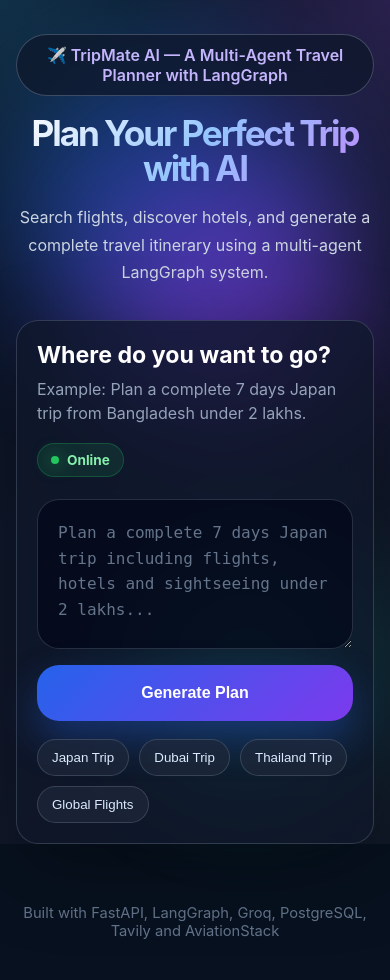
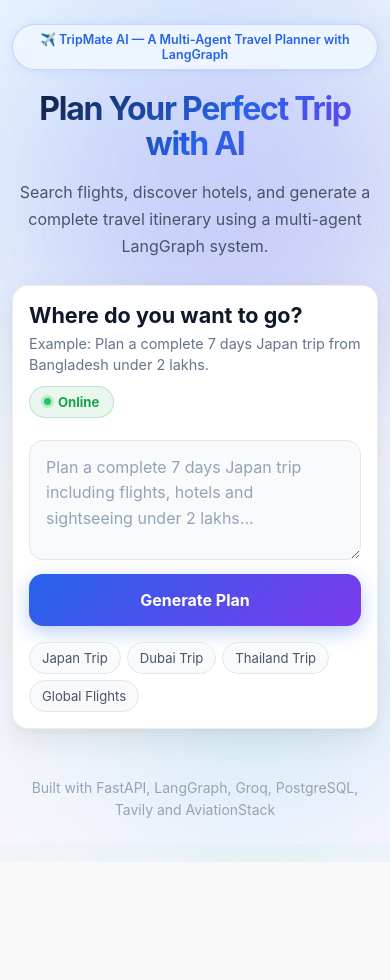
Before and after one commit to Hamza-Ghaffar/mlops-engineering-journey, a FastAPI app: page / in a window 390 px wide. After the commit the page ends 862 px from the top, so only its background shows below. Run offline with FastAPI, Linux system fonts and the light colour scheme; parts of the project's set-up code (start-up, migrations or seed data) failed here and were passed over; some libraries are stand-ins or nearby versions.

Commit message:
feat(ui): light theme, full responsive layout
- Replace dark (#07111f) background with light (#f1f5f9) base
- Cards: white background with soft shadow, 24px radius
- Hero h1: dark-to-blue-to-purple gradient text
- Textarea: light gray bg, blue focus ring
- Quick-prompt chips: light border, blue hover
- Tablet (<=768px): card-header stacks vertically, action buttons full-width
- Mobile (<=480px): input stacks vertically, button full-width 52px touch target
- Table: overflow-x scroll on small screens
- Tested: Docker build OK, WORKDIR and static files verified in WSL

```diff
--- a/AI_System_Project_v1_Trip_planner/static/style.css
+++ b/AI_System_Project_v1_Trip_planner/static/style.css
@@ -13,110 +19,116 @@
     "Segoe UI",
     sans-serif;
   min-height: 100vh;
-  background: #07111f;
-  color: #ffffff;
+  background: #f1f5f9;
+  color: #0f172a;
   overflow-x: hidden;
+  -webkit-font-smoothing: antialiased;
 }
 
+/* =============================================
+   Background
+   ============================================= */
 .page-bg {
   position: fixed;
   inset: 0;
   z-index: -1;
-  background:
-    radial-gradient(
-      circle at top left,
-      rgba(56, 189, 248, 0.18),
-      transparent 32%
-    ),
-    radial-gradient(
-      circle at top right,
-      rgba(168, 85, 247, 0.18),
-      transparent 28%
-    ),
-    linear-gradient(135deg, #07111f 0%, #0f172a 45%, #111827 100%);
+  background: linear-gradient(145deg, #f0f9ff 0%, #f1f5f9 45%, #faf5ff 100%);
 }
 
 .gradient-circle {
   position: absolute;
   border-radius: 999px;
-  filter: blur(60px);
-  opacity: 0.45;
+  filter: blur(90px);
+  opacity: 0.16;
+  pointer-events: none;
 }
 
 .circle-1 {
-  width: 300px;
-  height: 300px;
-  background: #2563eb;
-  top: 8%;
-  left: 5%;
+  width: 480px;
+  height: 480px;
+  background: #3b82f6;
+  top: -8%;
+  left: -8%;
 }
 
 .circle-2 {
-  width: 260px;
-  height: 260px;
-  background: #9333ea;
-  top: 20%;
-  right: 8%;
+  width: 360px;
+  height: 360px;
+  background: #8b5cf6;
+  top: 5%;
+  right: -6%;
 }
 
 .circle-3 {
-  width: 220px;
-  height: 220px;
-  background: #14b8a6;
-  bottom: 8%;
-  left: 35%;
+  width: 300px;
+  height: 300px;
+  background: #06b6d4;
+  bottom: 2%;
+  left: 28%;
 }
 
+/* =============================================
+   Layout
+   ============================================= */
 .app-container {
   width: min(1120px, calc(100% - 32px));
   margin: 0 auto;
-  padding: 56px 0 30px;
+  padding: 52px 0 28px;
 }
 
+/* =============================================
+   Hero
+   ============================================= */
 .hero-section {
   text-align: center;
-  margin-bottom: 34px;
+  margin-bottom: 32px;
 }
 
 .badge {
   display: inline-flex;
   align-items: center;
   gap: 8px;
-  padding: 10px 18px;
-  border: 1px solid rgba(148, 163, 184, 0.35);
+  padding: 9px 20px;
+  border: 1.5px solid rgba(37, 99, 235, 0.22);
   border-radius: 999px;
-  background: rgba(15, 23, 42, 0.72);
-  backdrop-filter: blur(16px);
-  color: #c4b5fd;
+  background: rgba(239, 246, 255, 0.95);
+  color: #2563eb;
   font-weight: 600;
-  margin-bottom: 20px;
+  font-size: 0.9rem;
+  margin-bottom: 22px;
+  box-shadow: 0 1px 8px rgba(37, 99, 235, 0.1);
 }
 
 .hero-section h1 {
-  font-size: clamp(2.2rem, 6vw, 5rem);
-  line-height: 1;
-  letter-spacing: -0.06em;
+  font-size: clamp(2rem, 6vw, 4.5rem);
+  line-height: 1.08;
+  letter-spacing: -0.04em;
   margin-bottom: 18px;
-  background: linear-gradient(135deg, #ffffff, #93c5fd, #c084fc);
+  background: linear-gradient(135deg, #0f172a 0%, #2563eb 55%, #7c3aed 100%);
   -webkit-background-clip: text;
   -webkit-text-fill-color: transparent;
+  background-clip: text;
 }
 
 .hero-section p {
-  max-width: 760px;
+  max-width: 700px;
   margin: 0 auto;
-  color: #cbd5e1;
-  font-size: 1.1rem;
+  color: #475569;
+  font-size: 1.08rem;
   line-height: 1.7;
 }
 
+/* =============================================
+   Cards
+   ============================================= */
 .planner-card,
 .result-section {
-  background: rgba(15, 23, 42, 0.76);
-  border: 1px solid rgba(148, 163, 184, 0.26);
-  box-shadow: 0 24px 80px rgba(0, 0, 0, 0.35);
-  backdrop-filter: blur(20px);
-  border-radius: 28px;
+  background: #ffffff;
+  border: 1px solid rgba(0, 0, 0, 0.07);
+  box-shadow:
+    0 4px 6px rgba(0, 0, 0, 0.04),
+    0 12px 32px rgba(0, 0, 0, 0.07);
+  border-radius: 24px;
 }
 
 .planner-card {
@@ -128,124 +140,163 @@
   display: flex;
   align-items: flex-start;
   justify-content: space-between;
-  gap: 18px;
+  gap: 16px;
   margin-bottom: 22px;
+  flex-wrap: wrap;
 }
 
 .card-header h2,
 .result-header h2 {
-  font-size: 1.45rem;
-  margin-bottom: 8px;
+  font-size: 1.35rem;
+  font-weight: 700;
+  color: #0f172a;
+  margin-bottom: 5px;
 }
 
 .card-header p,
 .result-header p {
-  color: #94a3b8;
+  color: #64748b;
+  font-size: 0.9rem;
   line-height: 1.5;
 }
 
+/* Status pill */
 .status-pill {
-  display: flex;
+  display: inline-flex;
   align-items: center;
-  gap: 8px;
-  background: rgba(34, 197, 94, 0.12);
-  color: #86efac;
-  border: 1px solid rgba(34, 197, 94, 0.25);
-  padding: 8px 13px;
+  gap: 7px;
+  background: rgba(22, 163, 74, 0.09);
+  color: #16a34a;
+  border: 1px solid rgba(22, 163, 74, 0.22);
+  padding: 7px 14px;
   border-radius: 999px;
   font-weight: 700;
-  font-size: 0.85rem;
+  font-size: 0.82rem;
   white-space: nowrap;
+  flex-shrink: 0;
 }
 
 .status-dot {
-  width: 8px;
-  height: 8px;
+  width: 7px;
+  height: 7px;
   border-radius: 50%;
   background: #22c55e;
-  box-shadow: 0 0 18px #22c55e;
+  box-shadow: 0 0 0 3px rgba(34, 197, 94, 0.25);
+  flex-shrink: 0;
 }
 
+/* =============================================
+   Input Area
+   ============================================= */
 .input-area {
   display: grid;
   grid-template-columns: 1fr auto;
-  gap: 16px;
+  gap: 14px;
   align-items: stretch;
 }
 
 textarea {
   width: 100%;
-  min-height: 150px;
+  min-height: 140px;
   resize: vertical;
-  border: 1px solid rgba(148, 163, 184, 0.24);
-  border-radius: 22px;
-  background: rgba(2, 6, 23, 0.64);
-  color: #ffffff;
-  padding: 20px;
+  border: 1.5px solid #e2e8f0;
+  border-radius: 18px;
+  background: #f8fafc;
+  color: #0f172a;
+  padding: 18px;
   font-size: 1rem;
+  font-family: inherit;
   line-height: 1.6;
   outline: none;
-  transition: 0.25s ease;
+  transition:
+    border-color 0.2s,
+    background 0.2s,
+    box-shadow 0.2s;
 }
 
 textarea:focus {
-  border-color: rgba(96, 165, 250, 0.85);
-  box-shadow: 0 0 0 4px rgba(59, 130, 246, 0.18);
+  border-color: #3b82f6;
+  background: #ffffff;
+  box-shadow: 0 0 0 4px rgba(59, 130, 246, 0.1);
 }
 
 textarea::placeholder {
-  color: #64748b;
+  color: #94a3b8;
 }
 
 #sendBtn {
-  min-width: 170px;
+  min-width: 160px;
   border: none;
-  border-radius: 22px;
-  padding: 0 24px;
+  border-radius: 18px;
+  padding: 0 26px;
   background: linear-gradient(135deg, #2563eb, #7c3aed);
   color: #ffffff;
-  font-weight: 800;
+  font-weight: 700;
   font-size: 1rem;
+  font-family: inherit;
   cursor: pointer;
-  box-shadow: 0 18px 38px rgba(37, 99, 235, 0.35);
-  transition: 0.25s ease;
+  box-shadow: 0 6px 20px rgba(37, 99, 235, 0.3);
+  transition:
+    transform 0.2s,
+    box-shadow 0.2s;
+  display: flex;
+  align-items: center;
+  justify-content: center;
+  gap: 8px;
 }
 
 #sendBtn:hover {
   transform: translateY(-2px);
-  box-shadow: 0 22px 50px rgba(124, 58, 237, 0.4);
+  box-shadow: 0 10px 28px rgba(124, 58, 237, 0.38);
+}
+
+#sendBtn:active {
+  transform: translateY(0);
 }
 
 #sendBtn:disabled {
   opacity: 0.6;
   cursor: not-allowed;
   transform: none;
+  box-shadow: none;
 }
 
+/* =============================================
+   Quick Prompts
+   ============================================= */
 .quick-prompts {
   display: flex;
   flex-wrap: wrap;
-  gap: 10px;
-  margin-top: 18px;
+  gap: 8px;
+  margin-top: 16px;
 }
 
 .quick-prompts button {
-  border: 1px solid rgba(148, 163, 184, 0.25);
-  background: rgba(30, 41, 59, 0.7);
-  color: #dbeafe;
+  border: 1.5px solid #e2e8f0;
+  background: #f8fafc;
+  color: #475569;
   border-radius: 999px;
-  padding: 10px 14px;
+  padding: 8px 16px;
+  font-size: 0.875rem;
+  font-family: inherit;
   cursor: pointer;
-  transition: 0.2s ease;
+  transition:
+    background 0.18s,
+    border-color 0.18s,
+    color 0.18s;
 }
 
 .quick-prompts button:hover {
-  background: rgba(59, 130, 246, 0.2);
-  border-color: rgba(96, 165, 250, 0.5);
+  background: #dbeafe;
+  border-color: #93c5fd;
+  color: #1d4ed8;
 }
 
+/* =============================================
+   Result Section
+   ============================================= */
 .result-section {
-  margin-top: 26px;
+  margin-top: 24px;
   padding: 28px;
 }
 
@@ -374,113 +451,136 @@
   margin: 24px 0;
 }
 
+.result-box blockquote {
+  border-left: 4px solid #dbeafe;
+  padding: 10px 16px;
+  background: #f8fafc;
+  border-radius: 0 8px 8px 0;
+  margin: 16px 0;
+  color: #475569;
+}
+
+/* Responsive table wrapper */
 .result-box table {
   width: 100%;
   border-collapse: collapse;
-  margin: 18px 0;
-  color: #374151;
+  margin: 16px 0;
+  font-size: 0.88rem;
+  display: block;
+  overflow-x: auto;
+  -webkit-overflow-scrolling: touch;
+}
+
+.result-box thead {
+  display: table-header-group;
+}
+
+.result-box tbody {
+  display: table-row-group;
 }
 
 .result-box th,
 .result-box td {
   border: 1px solid #e5e7eb;
-  padding: 10px;
+  padding: 10px 14px;
   text-align: left;
+  white-space: nowrap;
 }
 
 .result-box th {
   background: #eff6ff;
-  color: #111827;
-  font-weight: 800;
+  color: #1e40af;
+  font-weight: 700;
 }
 
-.error-box {
-  margin-top: 22px;
-  padding: 18px 20px;
-  border-radius: 18px;
-  background: rgba(239, 68, 68, 0.13);
-  border: 1px solid rgba(239, 68, 68, 0.35);
-  color: #fecaca;
-  line-height: 1.5;
+.result-box tr:nth-child(even) td {
+  background: #f8fafc;
 }
 
+/* =============================================
+   Error Box
+   ============================================= */
+.error-box {
+  margin-top: 20px;
+  padding: 16px 20px;
+  border-radius: 16px;
+  background: rgba(239, 68, 68, 0.07);
+  border: 1px solid rgba(239, 68, 68, 0.28);
+  color: #dc2626;
+  font-size: 0.95rem;
+  line-height: 1.55;
+}
+
+/* =============================================
+   Loader
+   ============================================= */
 .loader {
   display: inline-block;
-  width: 18px;
-  height: 18px;
-  border: 3px solid rgba(255, 255, 255, 0.35);
+  width: 17px;
+  height: 17px;
+  border: 2.5px solid rgba(255, 255, 255, 0.4);
   border-top-color: #ffffff;
   border-radius: 50%;
-  animation: spin 0.85s linear infinite;
+  animation: spin 0.75s linear infinite;
+  flex-shrink: 0;
 }
 
 .hidden {
-  display: none;
+  display: none !important;
 }
 
+/* =============================================
+   Footer
+   ============================================= */
 footer {
   text-align: center;
-  color: #64748b;
-  padding: 30px 16px 40px;
-  font-size: 0.92rem;
+  color: #94a3b8;
+  padding: 28px 16px 40px;
+  font-size: 0.875rem;
+  line-height: 1.6;
 }
 
+/* =============================================
+   Animations
+   ============================================= */
 @keyframes spin {
   to {
     transform: rotate(360deg);
   }
 }
 
-@media print {
-  body {
-    background: #ffffff;
+/* =============================================
+   Responsive — Tablet  ≤ 768px
+   ============================================= */
+@media (max-width: 768px) {
+  .app-container {
+    padding: 32px 0 24px;
   }
 
-  .planner-card,
-  .hero-section,
-  footer,
-  .result-actions,
-  #threadInfo {
-    display: none;
+  .hero-section {
+    margin-bottom: 24px;
   }
 
-  .result-section {
-    box-shadow: none;
-    border: none;
-    background: #ffffff;
+  .hero-section p {
+    font-size: 1rem;
   }
 
-  .pdf-title {
-    display: block;
-  }
-}
-
-@media (max-width: 760px) {
-  .app-container {
-    padding-top: 34px;
+  .badge {
+    font-size: 0.82rem;
+    padding: 8px 16px;
   }
 
   .planner-card,
   .result-section {
-    padding: 20px;
-    border-radius: 22px;
+    border-radius: 20px;
+    padding: 22px;
   }
 
   .card-header,
   .result-header {
     flex-direction: column;
-  }
-
-  .input-area {
-    grid-template-columns: 1fr;
-  }
-
-  #sendBtn {
-    min-height: 56px;
-  }
-
-  .hero-section p {
-    font-size: 1rem;
+    align-items: flex-start;
+    gap: 10px;
   }
 
   .result-actions {
@@ -490,9 +590,102 @@
   .copy-btn,
   .download-btn {
     flex: 1;
+    text-align: center;
+  }
+}
+
+/* =============================================
+   Responsive — Mobile  ≤ 480px
+   ============================================= */
+@media (max-width: 480px) {
+  .app-container {
+    width: calc(100% - 24px);
+    padding: 24px 0 20px;
+  }
+
+  .badge {
+    font-size: 0.78rem;
+    padding: 7px 13px;
+  }
+
+  .planner-card,
+  .result-section {
+    border-radius: 16px;
+    padding: 16px;
+  }
+
+  .input-area {
+    grid-template-columns: 1fr;
+  }
+
+  #sendBtn {
+    min-width: 100%;
+    height: 52px;
+    border-radius: 14px;
+  }
+
+  textarea {
+    min-height: 120px;
+    border-radius: 14px;
+    padding: 14px 16px;
+  }
+
+  .quick-prompts {
+    gap: 6px;
+  }
+
+  .quick-prompts button {
+    font-size: 0.82rem;
+    padding: 7px 12px;
   }
 
   .pdf-content {
-    padding: 20px;
+    padding: 14px;
+  }
+
+  .result-box h1 {
+    font-size: 1.35rem;
+  }
+
+  .result-box h2 {
+    font-size: 1.1rem;
+  }
+
+  .result-box th,
+  .result-box td {
+    padding: 8px 10px;
+    font-size: 0.82rem;
   }
 }
+
+/* =============================================
+   Print
+   ============================================= */
+@media print {
+  .planner-card,
+  .hero-section,
+  footer,
+  .result-actions,
+  #threadInfo,
+  .page-bg {
+    display: none !important;
+  }
+
+  .result-section {
+    box-shadow: none;
+    border: none;
+    background: #ffffff;
+    margin: 0;
+    padding: 0;
+    border-radius: 0;
+  }
+
+  .pdf-title {
+    display: block !important;
+  }
+
+  .pdf-content {
+    padding: 0;
+    border: none;
+  }
+}
```
Also changed, not shown: other parts of AI_System_Project_v1_Trip_planner/static/style.css (+67 -35 lines).
